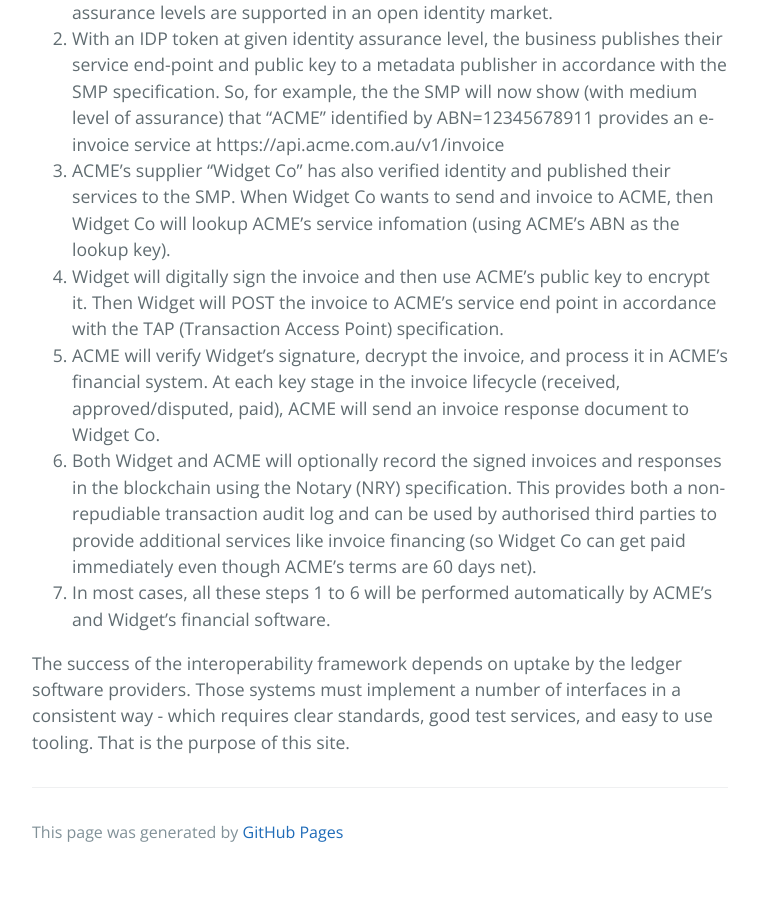
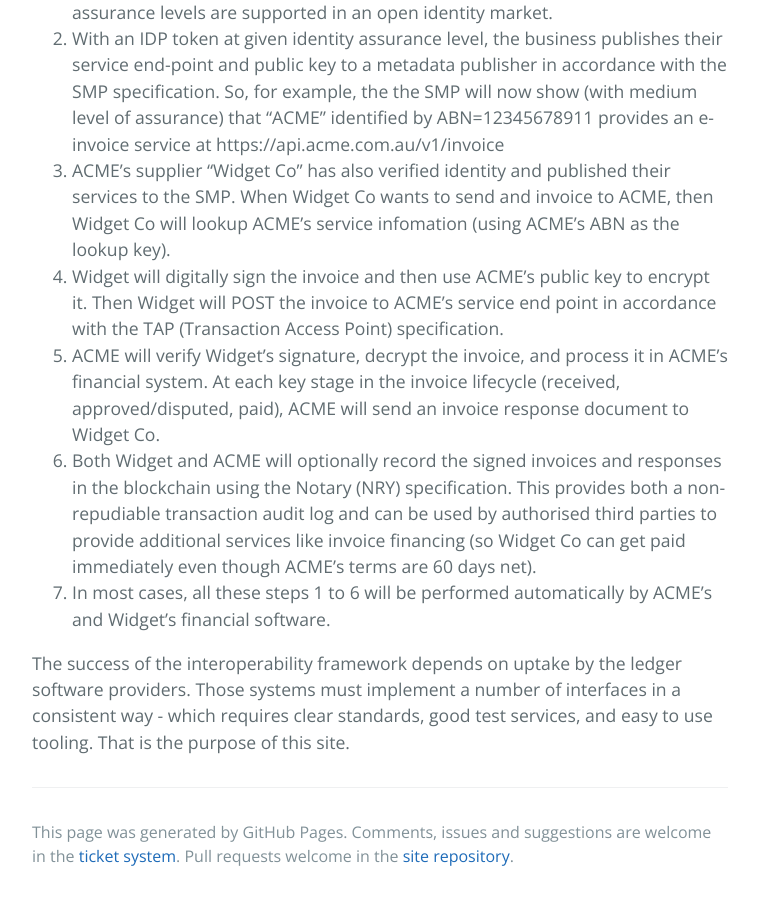
Before and after one commit to ausdigital/ausdigital.github.io, a Jekyll site: the page built from index.md, in a window 1280 px wide and 900 px high, scrolled down 2301 px. Shown: the whole window, without its empty margins (328-1086 px from the left). Built offline with Jekyll 4.4.1, drawn with Linux system fonts in a browser that asks for light colours; our own code applies the rules of GitHub Pages for plain Markdown files; before the commit the page ends 3177 px from its top, so only the background shows below that.

Commit message:
invite tickets (and PRs) in page footer.

```diff
--- a/_includes/footer.html
+++ b/_includes/footer.html
@@ -1,4 +1,7 @@
 <footer class="site-footer">
-    <span class="site-footer-credits">This page was generated by <a href="https://pages.github.com">GitHub Pages</a></span>
+    <span class="site-footer-credits">
+        This page was generated by GitHub Pages.
+        Comments, issues and suggestions are welcome in the <a href="https://github.com/ausdigital/ausdigital.github.io/issues">ticket system</a>.
+        Pull requests welcome in the <a href="https://github.com/ausdigital/ausdigital.github.io/">site repository</a>.</span>
     <script type="text/javascript" src="/javascripts/ui.js"></script>
 </footer>
```
